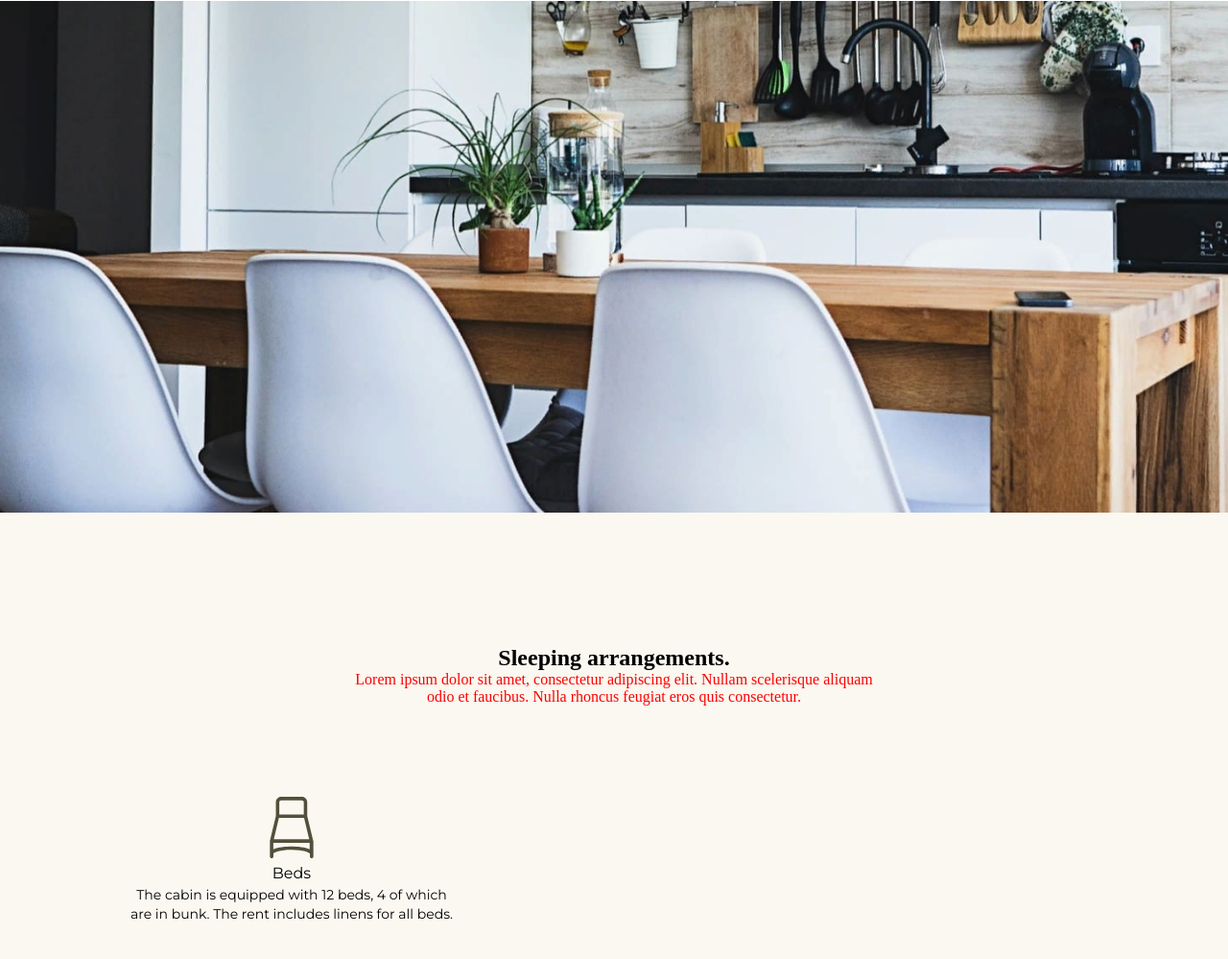
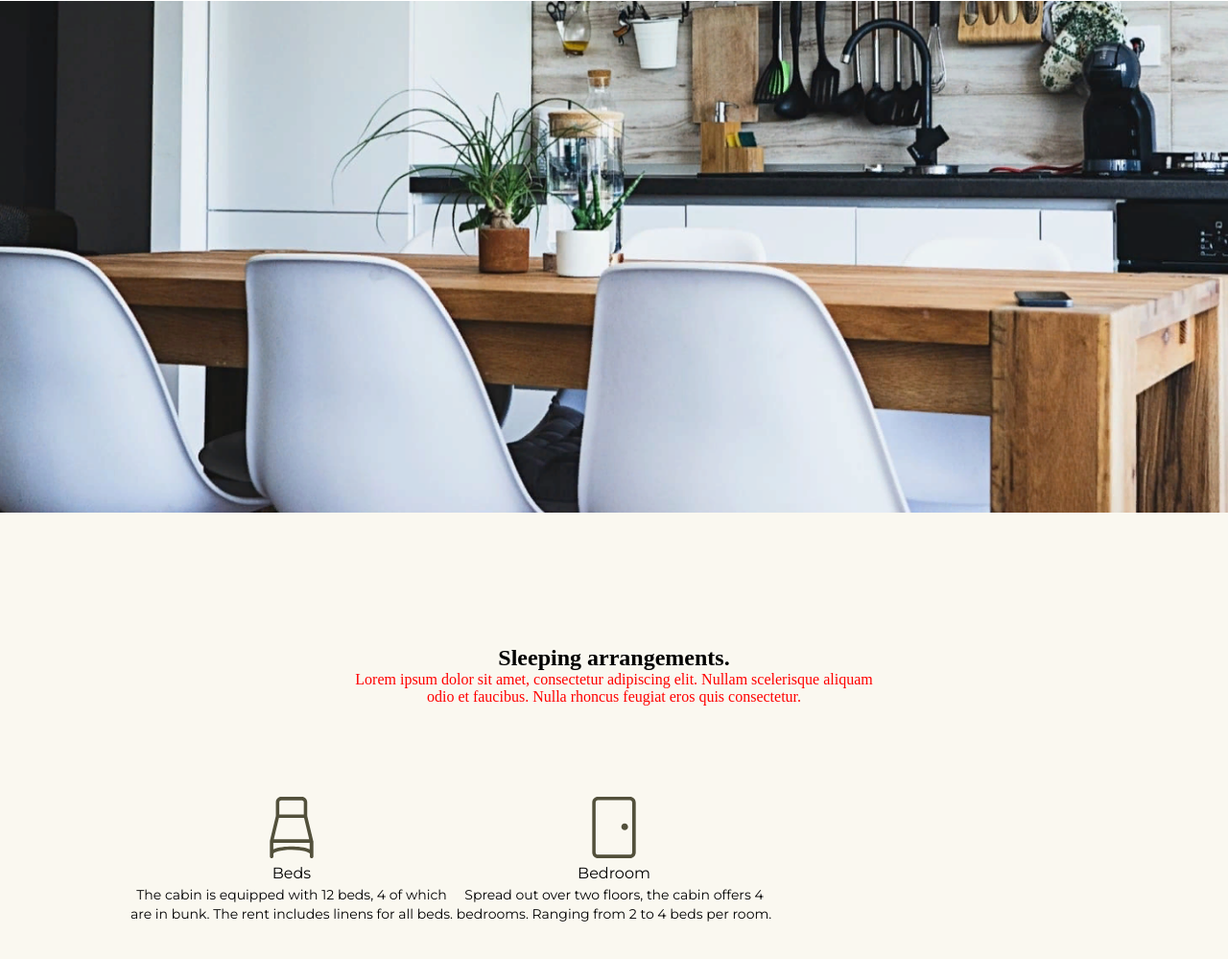
Before and after one commit to NBhey/Pet-Project1-HTML-CSS, a plain HTML site: page index.html in a window 1280 px wide. Shown: the part 1857-2856 px from the top of the page at 96% size. Drawn offline with Linux system fonts and the light colour scheme.

Commit message:
sleep v1.2

```diff
--- a/index.html
+++ b/index.html
@@ -65,6 +65,9 @@
                 <p class="sleeping-bed__text">The cabin is equipped with 12 beds, 4 of which are in bunk. The rent includes linens for all beds. </p>
             </div>
             <div class="slepping-bedrooms sleeping-wrap__bedrooms">
+                <img src="./images/Bedroom.svg" alt="Bedroom">
+                <p class="sleeping-bedrooms__title">Bedroom </p>
+                <p class="sleeping-bedrooms__text">Spread out over two floors, the cabin offers 4 bedrooms. Ranging from 2 to 4 beds per room. </p>
 
             </div>
         </div>
--- a/style.css
+++ b/style.css
@@ -143,6 +143,7 @@ a {
     max-width: 343px;
 }
 .slogan {
+    margin: 0 auto;
     background-color: #ffffff;
     padding-top: 140px;
     padding-left: 76px;
@@ -195,6 +196,7 @@ a {
         "header header header"
         "bed bedroom bath" ;
     justify-items: center;
+
 }
 .slepping-wrap__definition {
     grid-area: header;
@@ -226,9 +228,23 @@ a {
     line-height: 20px;
     letter-spacing: 0em;
 }
-.sleeping-bedrooms {
-
+.slepping-bedrooms {
+    text-align: center;
 }
 .sleeping-wrap__bedrooms {
-
+    grid-area:bedroom;
 }
+.sleeping-bedrooms__title{
+    font-family: Montserrat;
+    font-size: 16px;
+    font-weight: 400;
+    line-height: 24px;
+    letter-spacing: 0em;
+}
+.sleeping-bedrooms__text{
+    font-family: Montserrat;
+    font-size: 14px;
+    font-weight: 400;
+    line-height: 20px;
+    letter-spacing: 0em;
+}
```
Also changed, not shown: images/Bedroom.svg (added).
